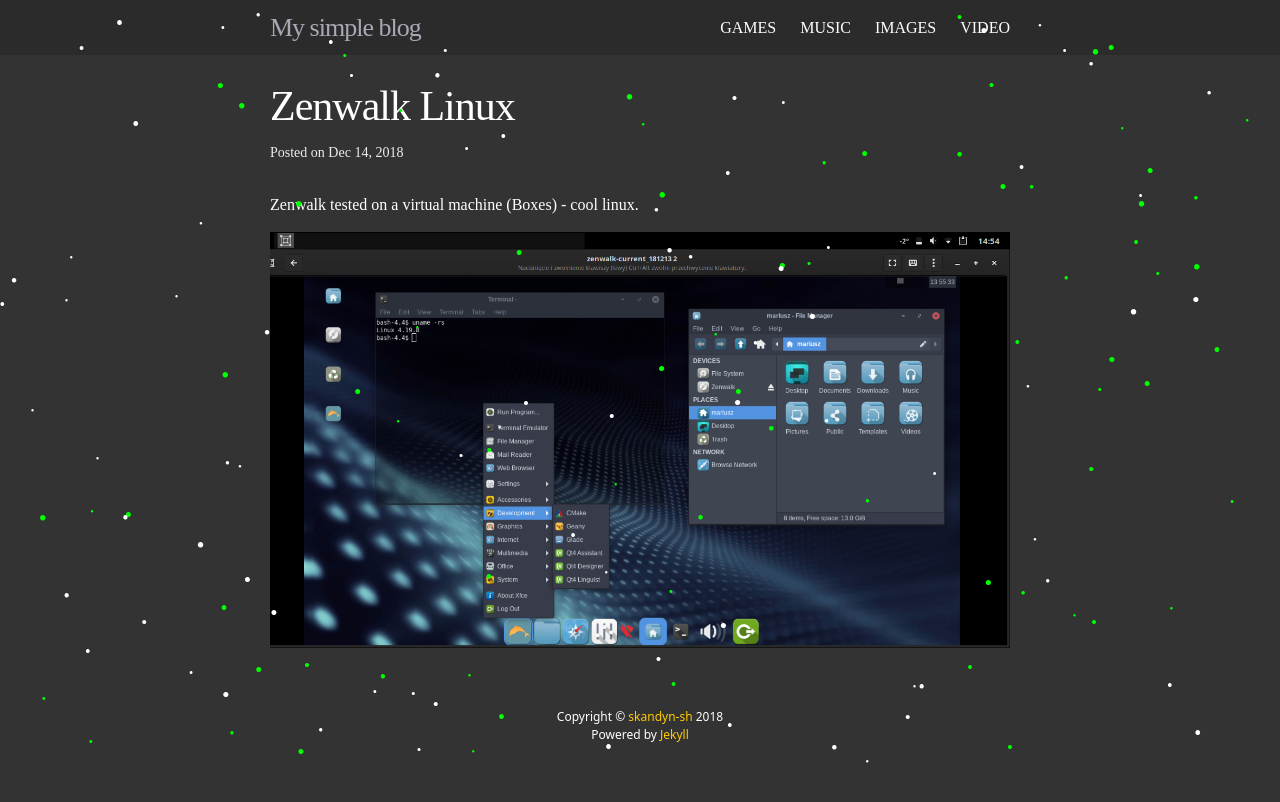
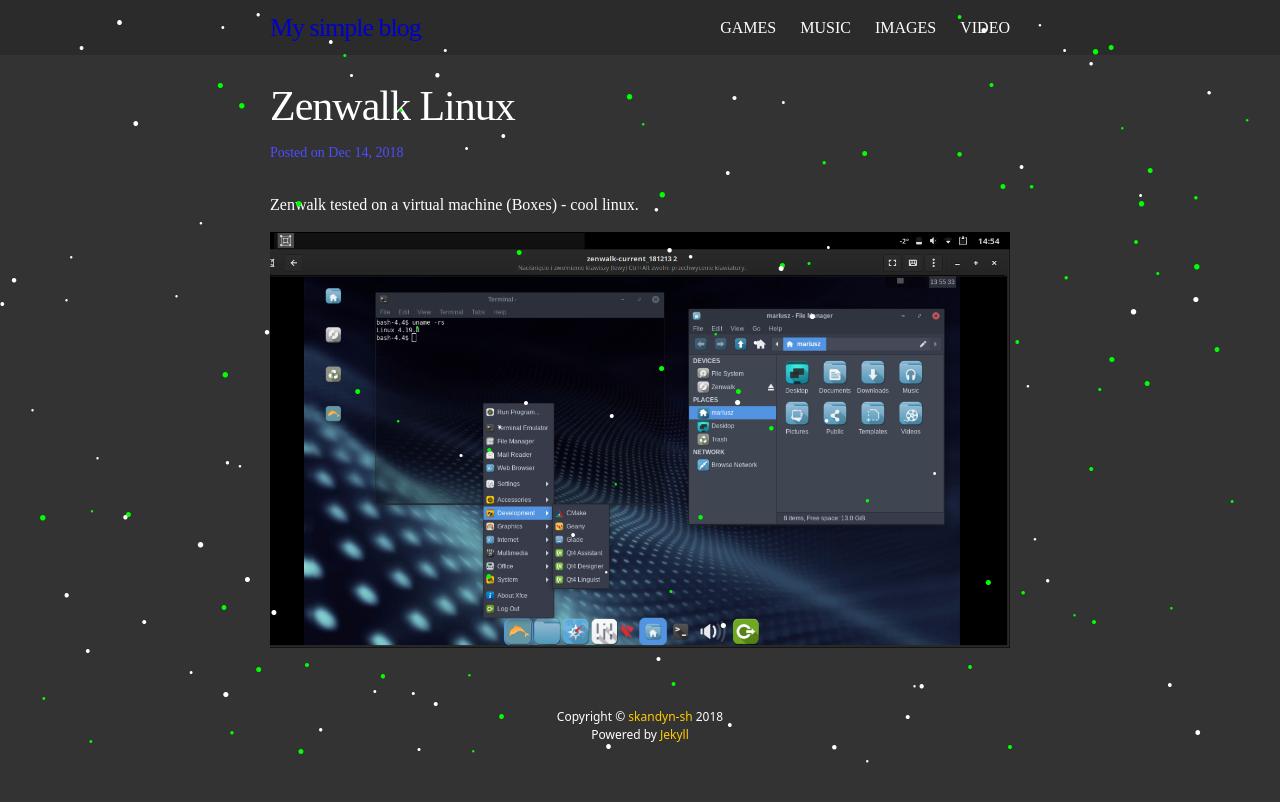
Before and after one commit to skandyn-sh/skandyn-sh.github.io, a Jekyll site: the page built from _posts/2018-12-14-Zenwalk-Linux.markdown, in a window 1280 px wide. Shown: the top 802 px of the page. Built offline with Jekyll 4.4.1, drawn with Linux system fonts in a browser that asks for light colours; nearby versions of some CDN libraries; our own code applies the rules of GitHub Pages for plain Markdown files; library files that are not in the unit come from our copies; comment, search, counter and statistics services are not loaded.

Commit message:
Update main.scss

```diff
--- a/css/main.scss
+++ b/css/main.scss
@@ -17,7 +17,7 @@
 $background-color: #333333;
 $brand-color:      #ffcc00;
 
-$grey-color:       #edecef;
+$grey-color:       #4d4dff;
 $grey-color-light: lighten($grey-color, 40%);
 $grey-color-dark:  darken($grey-color, 25%);
 
```
